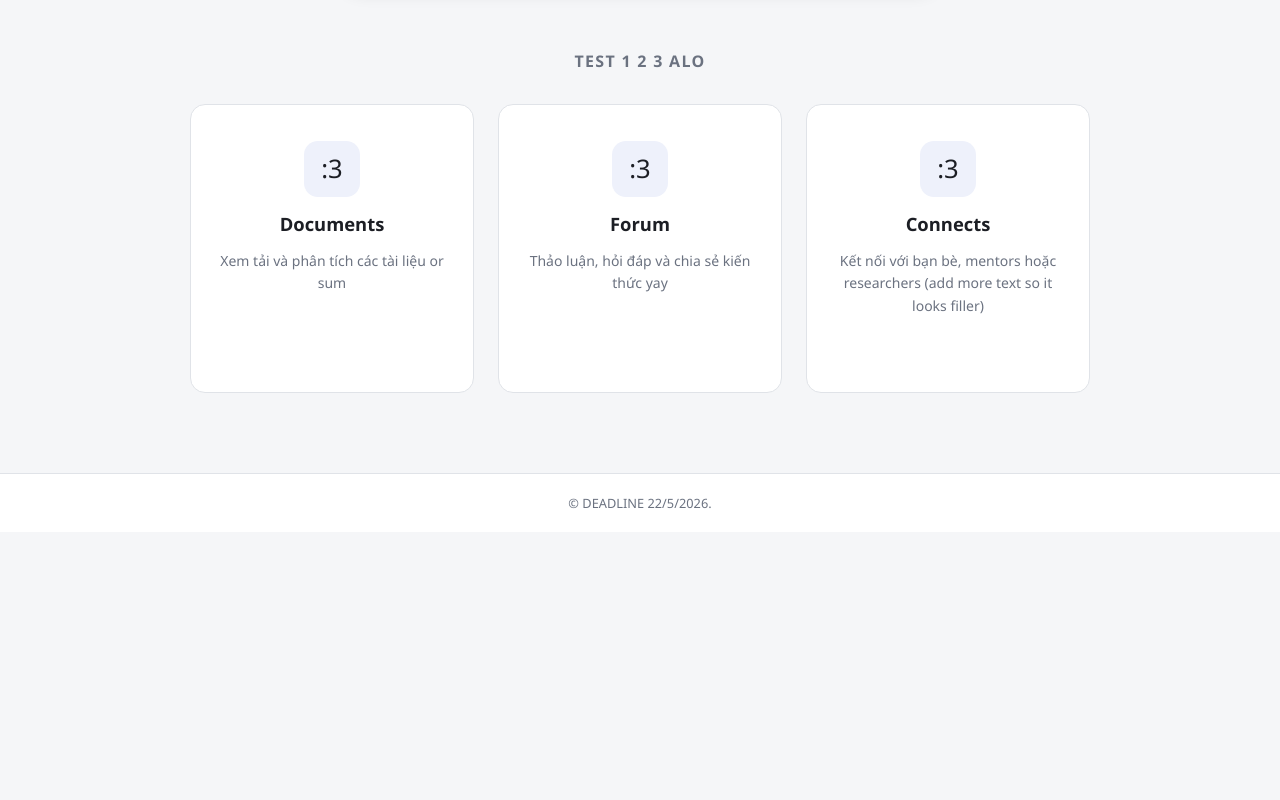
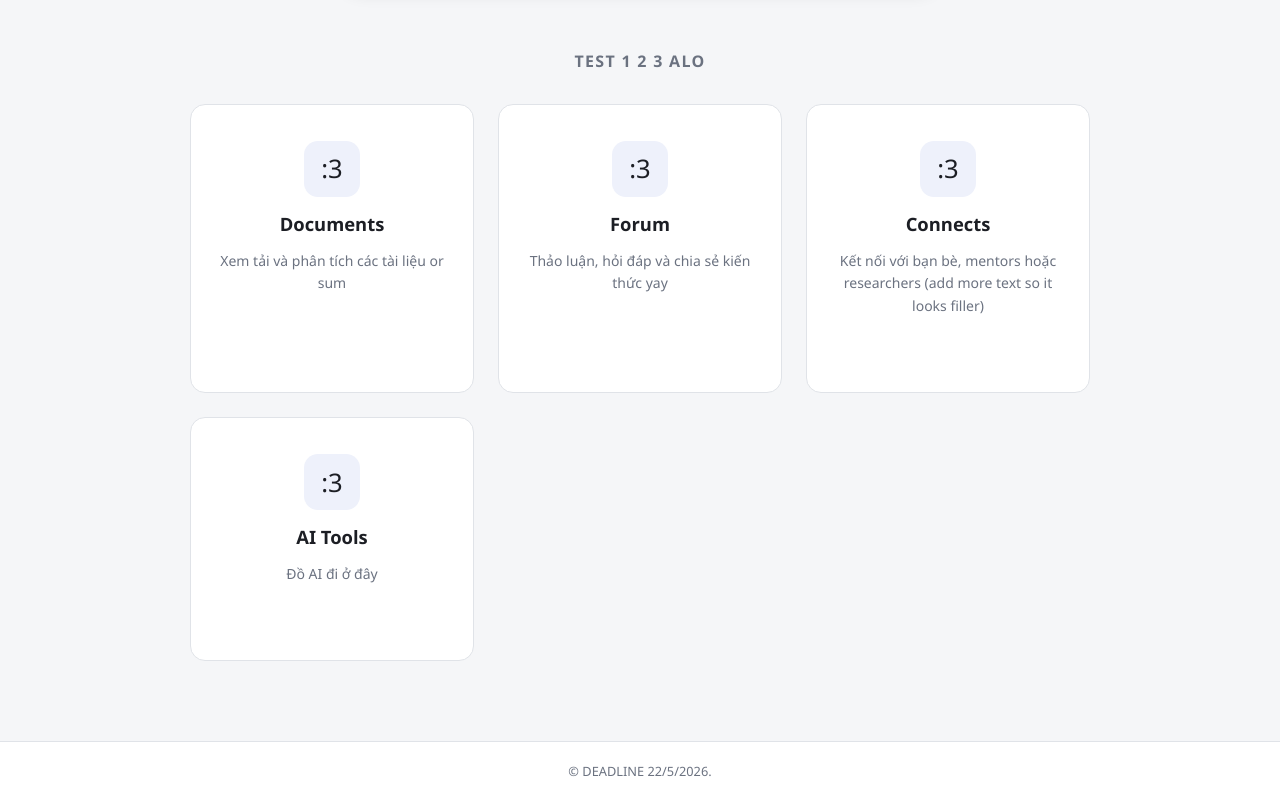
Before and after one commit to th706020-spec/Prototype_Web, a plain HTML site: page index.html in a window 1280 px wide. Shown: the part 437-1237 px from the top of the page. Before the commit the page ends 969 px from the top, so only its background shows below. Drawn offline with Linux system fonts and the light colour scheme.

Commit message:
Clean up + prep for works

```diff
--- a/index.html
+++ b/index.html
@@ -75,6 +75,13 @@
           <span class="card-arrow">Kết nối ngay hay cái gì đấy &rarr;</span>
         </a>
 
+        <a href="pages/AIs/" class="card" aria-label="use AI Tools here">
+          <div class="card-icon" aria-hidden="true">:3</div>
+          <div class="card-title">AI Tools</div>
+          <p class="card-desc">Đồ AI đi ở đây</p>
+          <span class="card-arrow">test 123 &rarr;</span>
+        </a>
+
       </div>
 
     </section>
```
